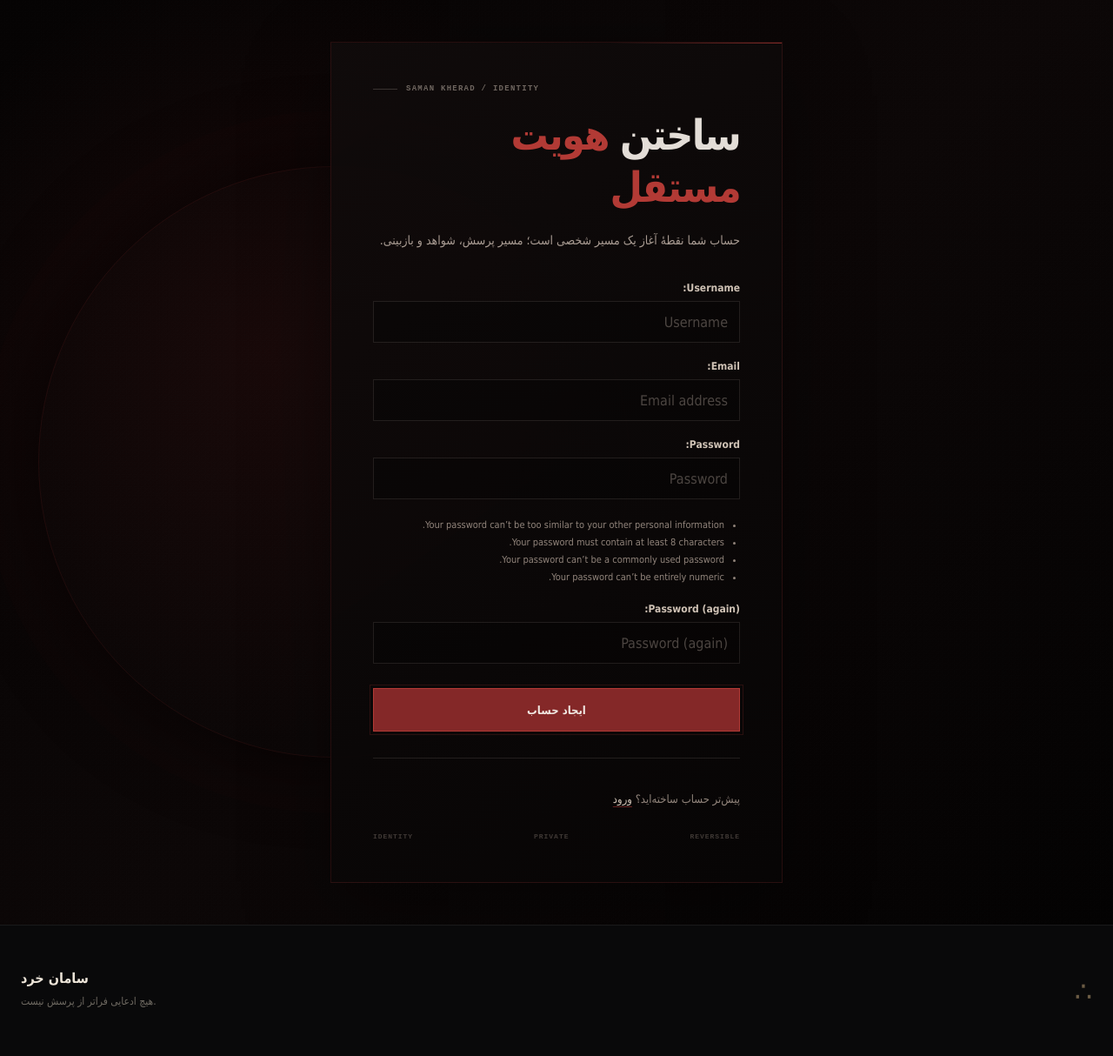
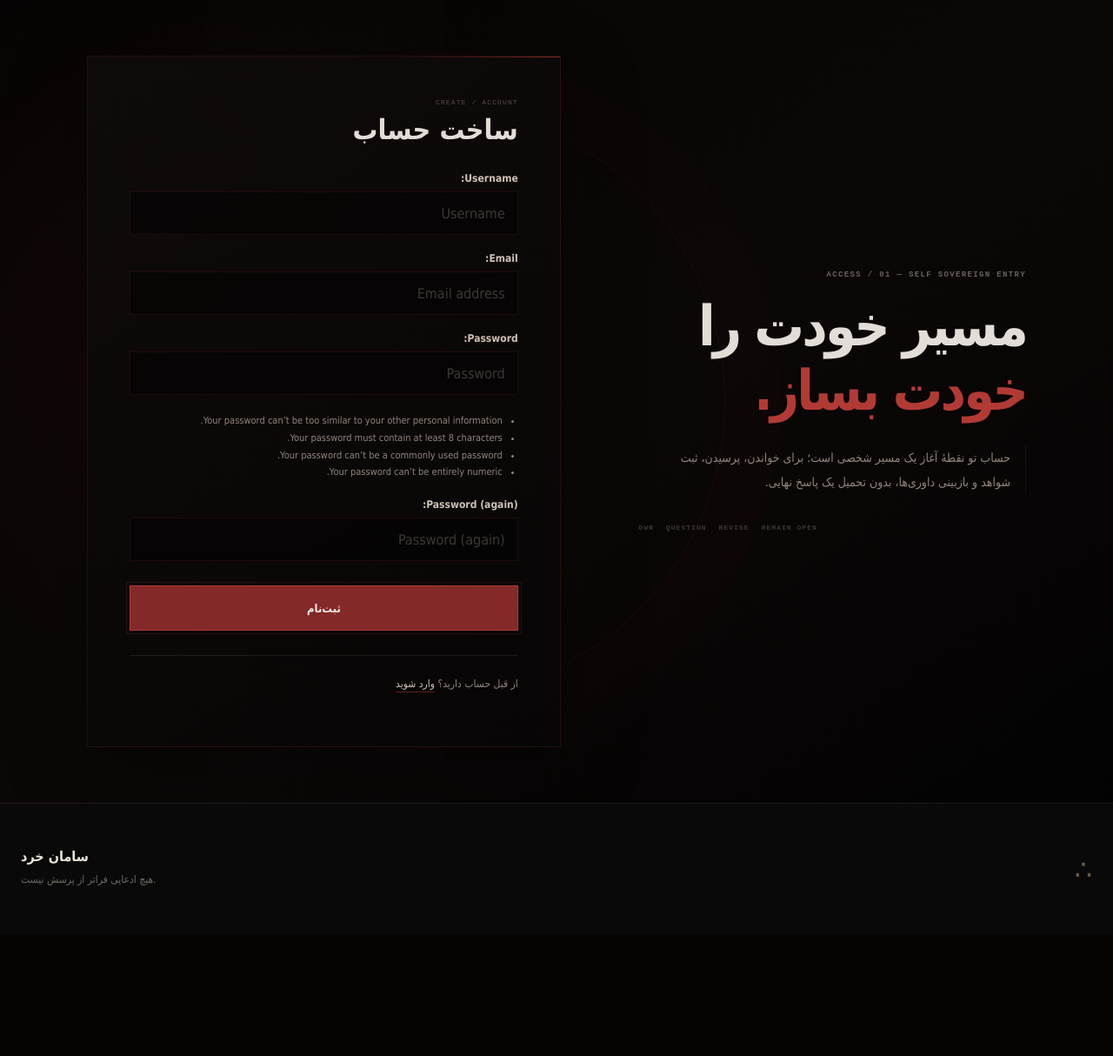
Before and after one commit to 13640226/VORNEQ, a Django app: page /en/accounts/signup/ in a window 1280 px wide. Shown: the part 85-1299 px from the top of the page at 87% size. After the commit the page ends 1103 px from the top, so only its background shows below. Run offline with Django 5.2, Linux system fonts and the light colour scheme.

Commit message:
feat(signup): redesign signup page with V4 epistemic visual system

```diff
--- a/templates/account/signup.html
+++ b/templates/account/signup.html
@@ -2,20 +2,26 @@
 {% load static i18n %}
 
 {% block title %}
-ثبت‌نام — سامان خرد
+{% trans "ثبت‌نام" %} — {% trans "سامان خرد" %}
 {% endblock %}
 
+
 {% block meta %}
+{{ block.super }}
+
 <meta
     name="description"
-    content="ایجاد حساب کاربری در سامان خرد."
+    content="{% trans 'ساخت حساب کاربری در سامان خرد.' %}"
 >
 {% endblock %}
 
+
 {% block extra_head %}
+{{ block.super }}
+
 <style>
     /* ============================================================
-       SAMAN KHERAD — SIGNUP
+       SAMAN KHERAD — SIGN UP
        BLACK METAL × EPISTEMIC MINIMALISM
        ============================================================ */
 
@@ -25,43 +31,42 @@
         --auth-surface-raised: #18100f;
 
         --auth-text: #e3ddd7;
-        --auth-soft: #cfc2b5;
+        --auth-text-soft: #cfc2b5;
         --auth-muted: #91847b;
 
         --auth-accent: #842828;
         --auth-accent-strong: #b23a35;
 
-        --auth-line: rgba(132, 40, 40, 0.24);
-        --auth-soft-line: rgba(207, 194, 181, 0.13);
+        --auth-line: rgba(132, 40, 40, 0.22);
+        --auth-line-soft: rgba(207, 194, 181, 0.11);
 
-        width: 100%;
-        min-height: calc(100svh - 80px);
+        min-height: calc(100vh - 70px);
 
         display: grid;
         place-items: center;
 
+        padding:
+            clamp(40px, 8vh, 90px)
+            20px;
+
         position: relative;
-        isolation: isolate;
-
         overflow: hidden;
-
-        padding: 48px 20px;
-
-        color: var(--auth-text);
 
         direction: rtl;
         text-align: right;
 
+        color: var(--auth-text);
+
         background:
             radial-gradient(
-                circle at 24% 38%,
-                rgba(132, 40, 40, 0.13),
+                circle at 18% 40%,
+                rgba(132, 40, 40, 0.10),
                 transparent 28rem
             ),
             linear-gradient(
-                135deg,
+                145deg,
                 #050303 0%,
-                #0c0707 52%,
+                #0b0707 52%,
                 #030202 100%
             );
     }
@@ -82,16 +87,14 @@
         position: absolute;
         inset: 0;
 
-        z-index: -2;
-
         pointer-events: none;
 
-        opacity: 0.05;
+        opacity: 0.04;
 
         background:
             repeating-radial-gradient(
                 circle at 20% 30%,
-                rgba(255, 255, 255, 0.05) 0 1px,
+                rgba(255, 255, 255, 0.055) 0 1px,
                 transparent 1px 4px
             );
 
@@ -99,54 +102,203 @@
     }
 
 
-    /* empty-center circle */
+    /* empty circle */
 
     .sk-auth-page::after {
         content: "";
 
         position: absolute;
 
-        width: min(70vw, 680px);
+        width: min(54vw, 680px);
         aspect-ratio: 1;
 
+        left: 12%;
         top: 50%;
-        left: 30%;
 
-        z-index: -1;
-
-        transform: translate(-50%, -50%);
+        transform: translateY(-50%);
 
         border-radius: 50%;
 
         border:
             1px solid
-            rgba(132, 40, 40, 0.16);
+            rgba(132, 40, 40, 0.14);
 
         box-shadow:
-            0 0 0 5vw rgba(132, 40, 40, 0.015),
-            0 0 90px rgba(0, 0, 0, 0.68);
+            0 0 0 5vw
+            rgba(132, 40, 40, 0.018);
 
         pointer-events: none;
     }
 
 
     /* ============================================================
-       AUTH PANEL
+       AUTH SHELL
        ============================================================ */
 
     .sk-auth-shell {
-        width: min(100%, 520px);
+        width:
+            min(
+                1080px,
+                100%
+            );
 
         position: relative;
+        z-index: 2;
+
+        display: grid;
+
+        grid-template-columns:
+            minmax(0, 0.9fr)
+            minmax(360px, 1.1fr);
+
+        gap:
+            clamp(
+                40px,
+                7vw,
+                100px
+            );
+
+        align-items: center;
+    }
+
+
+    /* ============================================================
+       MANIFESTO SIDE
+       ============================================================ */
+
+    .sk-auth-manifesto {
+        max-width: 480px;
+    }
+
+
+    .sk-auth-code {
+        margin:
+            0
+            0
+            18px;
+
+        direction: ltr;
+
+        color:
+            var(--auth-text-soft);
+
+        font-family:
+            "Courier New",
+            monospace;
+
+        font-size: 9px;
+
+        font-weight: 700;
+
+        letter-spacing: 0.15em;
+
+        text-transform: uppercase;
+
+        opacity: 0.48;
+    }
+
+
+    .sk-auth-manifesto h1 {
+        margin: 0;
+
+        color:
+            var(--auth-text);
+
+        font-size:
+            clamp(
+                2.7rem,
+                5vw,
+                5rem
+            );
+
+        font-weight: 800;
+
+        line-height: 1.15;
+
+        letter-spacing:
+            -0.045em;
+    }
+
+
+    .sk-auth-manifesto h1 span {
+        display: block;
+
+        color:
+            var(--auth-accent-strong);
+    }
+
+
+    .sk-auth-manifesto > p:not(.sk-auth-code) {
+        max-width: 430px;
+
+        margin:
+            26px
+            0
+            0;
+
+        padding-right: 17px;
+
+        color:
+            var(--auth-muted);
+
+        border-right:
+            1px solid
+            rgba(132, 40, 40, 0.22);
+
+        font-size: 14px;
+
+        line-height: 2;
+    }
+
+
+    .sk-auth-principles {
+        margin-top: 34px;
+
+        display: flex;
+        flex-wrap: wrap;
+
+        gap: 14px;
+
+        direction: ltr;
+
+        color:
+            var(--auth-muted);
+
+        font-family:
+            "Courier New",
+            monospace;
+
+        font-size: 8px;
+
+        font-weight: 700;
+
+        letter-spacing: 0.13em;
+
+        opacity: 0.38;
+    }
+
+
+    /* ============================================================
+       FORM CARD
+       ============================================================ */
+
+    .sk-auth-card {
+        width: 100%;
 
         padding:
-            clamp(28px, 5vw, 48px);
+            clamp(
+                28px,
+                4vw,
+                48px
+            );
+
+        position: relative;
 
         background:
             linear-gradient(
                 145deg,
-                rgba(16, 11, 11, 0.96),
-                rgba(7, 5, 5, 0.98)
+                rgba(16, 11, 11, 0.97),
+                rgba(7, 5, 5, 0.99)
             );
 
         border:
@@ -155,11 +307,11 @@
 
         box-shadow:
             0 30px 90px
-            rgba(0, 0, 0, 0.38);
+            rgba(0, 0, 0, 0.32);
     }
 
 
-    .sk-auth-shell::before {
+    .sk-auth-card::before {
         content: "";
 
         position: absolute;
@@ -167,7 +319,7 @@
         top: 0;
         right: 0;
 
-        width: 38%;
+        width: 34%;
         height: 1px;
 
         background:
@@ -177,58 +329,39 @@
                 var(--auth-accent-strong)
             );
 
-        opacity: 0.7;
+        opacity: 0.70;
     }
 
 
-    /* ============================================================
-       HEADER
-       ============================================================ */
+    .sk-auth-card-header {
+        margin-bottom: 30px;
+    }
 
-    .sk-auth-eyebrow {
+
+    .sk-auth-card-header p {
         margin:
             0
             0
-            18px;
-
-        display: flex;
-        align-items: center;
-
-        gap: 10px;
+            8px;
 
         direction: ltr;
 
         color:
-            var(--auth-soft);
+            var(--auth-muted);
 
         font-family:
             "Courier New",
             monospace;
 
-        font-size: 9px;
-        font-weight: 700;
+        font-size: 8px;
 
         letter-spacing: 0.14em;
 
-        text-transform: uppercase;
-
-        opacity: 0.5;
+        opacity: 0.55;
     }
 
 
-    .sk-auth-eyebrow::before {
-        content: "";
-
-        width: 28px;
-        height: 1px;
-
-        background: currentColor;
-
-        opacity: 0.45;
-    }
-
-
-    .sk-auth-title {
+    .sk-auth-card-header h2 {
         margin: 0;
 
         color:
@@ -236,48 +369,18 @@
 
         font-size:
             clamp(
-                2rem,
-                5vw,
-                3rem
+                1.7rem,
+                2.5vw,
+                2.3rem
             );
 
-        font-weight: 800;
-
-        line-height: 1.25;
-
-        letter-spacing: -0.035em;
-    }
-
-
-    .sk-auth-title span {
-        color:
-            var(--auth-accent-strong);
-    }
-
-
-    .sk-auth-intro {
-        margin:
-            18px
-            0
-            0;
-
-        color:
-            #a89b92;
-
-        font-size: 14px;
-
-        line-height: 1.95;
+        font-weight: 700;
     }
 
 
     /* ============================================================
-       FORM
+       DJANGO FORM
        ============================================================ */
-
-    .sk-auth-form {
-        margin-top: 34px;
-    }
-
 
     .sk-auth-form p {
         margin:
@@ -293,38 +396,32 @@
         margin-bottom: 8px;
 
         color:
-            var(--auth-soft);
+            var(--auth-text-soft);
 
         font-size: 12px;
-        font-weight: 700;
+
+        font-weight: 600;
     }
 
 
-    .sk-auth-form input[type="text"],
-    .sk-auth-form input[type="email"],
-    .sk-auth-form input[type="password"],
-    .sk-auth-form input[type="url"],
-    .sk-auth-form select,
-    .sk-auth-form textarea {
+    .sk-auth-form input {
         width: 100%;
-        min-height: 48px;
+
+        min-height: 50px;
 
         padding:
             10px
-            13px;
+            14px;
 
         color:
             var(--auth-text);
 
-        caret-color:
-            var(--auth-accent-strong);
-
         background:
-            rgba(0, 0, 0, 0.28);
+            rgba(5, 3, 3, 0.72);
 
         border:
             1px solid
-            var(--auth-soft-line);
+            var(--auth-line);
 
         border-radius: 0;
 
@@ -332,43 +429,39 @@
 
         font: inherit;
 
-        direction: rtl;
-
         transition:
-            border-color 180ms ease,
-            background-color 180ms ease,
-            box-shadow 180ms ease;
+            border-color 170ms ease,
+            background 170ms ease,
+            box-shadow 170ms ease;
     }
 
 
-    .sk-auth-form textarea {
-        min-height: 120px;
-        resize: vertical;
+    .sk-auth-form input:hover {
+        border-color:
+            rgba(207, 194, 181, 0.22);
     }
 
 
-    .sk-auth-form input:focus,
-    .sk-auth-form select:focus,
-    .sk-auth-form textarea:focus {
+    .sk-auth-form input:focus {
         background:
-            rgba(0, 0, 0, 0.42);
+            rgba(12, 7, 7, 0.98);
 
         border-color:
             var(--auth-accent-strong);
 
         box-shadow:
             0 0 0 3px
-            rgba(132, 40, 40, 0.12);
+            rgba(132, 40, 40, 0.10);
     }
 
 
     .sk-auth-form input::placeholder {
         color:
-            rgba(207, 194, 181, 0.34);
+            rgba(207, 194, 181, 0.28);
     }
 
 
-    /* Django help text */
+    /* help texts */
 
     .sk-auth-form .helptext {
         display: block;
@@ -401,57 +494,59 @@
     }
 
 
-    /* errors */
+    /* Django errors */
 
-    .sk-auth-errors,
     .sk-auth-form .errorlist {
         margin:
             0
             0
-            20px;
+            10px;
 
         padding:
-            12px
-            14px;
+            10px
+            13px;
 
         list-style: none;
 
         color:
-            #e0b2ac;
+            #e8b6ad;
 
         background:
-            rgba(132, 40, 40, 0.11);
+            rgba(132, 40, 40, 0.12);
 
         border-right:
-            3px solid
+            2px solid
             var(--auth-accent-strong);
 
         font-size: 12px;
 
-        line-height: 1.8;
+        line-height: 1.7;
+    }
+
+
+    .sk-auth-form .errorlist li {
+        margin: 0;
     }
 
 
     /* ============================================================
-       BUTTON
+       SUBMIT
        ============================================================ */
 
     .sk-auth-submit {
         width: 100%;
-        min-height: 50px;
+
+        min-height: 52px;
 
         margin-top: 8px;
 
         display: inline-flex;
+
         align-items: center;
         justify-content: center;
 
-        padding:
-            0
-            24px;
-
         color:
-            #f1e9e3;
+            #f1eae4;
 
         background:
             var(--auth-accent);
@@ -462,7 +557,7 @@
 
         outline:
             1px solid
-            rgba(178, 58, 53, 0.20);
+            rgba(178, 58, 53, 0.18);
 
         outline-offset: 3px;
 
@@ -471,109 +566,115 @@
         font: inherit;
 
         font-size: 13px;
-        font-weight: 800;
+
+        font-weight: 700;
 
         cursor: pointer;
 
         transition:
-            transform 180ms ease,
-            background-color 180ms ease,
-            box-shadow 180ms ease;
+            background 170ms ease,
+            transform 170ms ease,
+            box-shadow 170ms ease;
     }
 
 
     .sk-auth-submit:hover {
-        transform:
-            translateY(-2px);
-
         background:
             var(--auth-accent-strong);
 
+        transform:
+            translateY(-1px);
+
         box-shadow:
             0 10px 30px
-            rgba(132, 40, 40, 0.24);
-    }
-
-
-    .sk-auth-submit:focus-visible {
-        outline:
-            2px solid
-            var(--auth-soft);
-
-        outline-offset: 5px;
+            rgba(132, 40, 40, 0.22);
     }
 
 
     /* ============================================================
-       FOOTER / LOGIN LINK
+       LOGIN LINK
        ============================================================ */
 
-    .sk-auth-footer {
-        margin-top: 30px;
+    .sk-auth-login {
+        margin-top: 28px;
 
         padding-top: 22px;
 
         border-top:
             1px solid
-            var(--auth-soft-line);
+            var(--auth-line-soft);
 
         color:
             var(--auth-muted);
 
-        font-size: 13px;
+        font-size: 12px;
 
         line-height: 1.8;
     }
 
 
-    .sk-auth-footer a {
+    .sk-auth-login a {
         color:
-            var(--auth-soft);
+            var(--auth-text-soft);
 
         text-decoration:
             underline;
 
         text-decoration-color:
-            rgba(178, 58, 53, 0.55);
+            rgba(178, 58, 53, 0.50);
 
-        text-underline-offset: 4px;
-
-        transition:
-            color 180ms ease;
+        text-underline-offset: 5px;
     }
 
 
-    .sk-auth-footer a:hover {
+    .sk-auth-login a:hover {
         color:
             var(--auth-accent-strong);
     }
 
 
-    .sk-auth-meta {
-        margin-top: 26px;
+    /* ============================================================
+       FOCUS
+       ============================================================ */
 
-        display: flex;
+    .sk-auth-page a:focus-visible,
+    .sk-auth-page button:focus-visible,
+    .sk-auth-page input:focus-visible {
+        outline:
+            2px solid
+            var(--auth-accent-strong);
 
-        justify-content:
-            space-between;
+        outline-offset: 3px;
+    }
 
-        gap: 12px;
 
-        direction: ltr;
+    /* ============================================================
+       TABLET
+       ============================================================ */
 
-        color:
-            var(--auth-muted);
+    @media (max-width: 900px) {
 
-        font-family:
-            "Courier New",
-            monospace;
+        .sk-auth-shell {
+            grid-template-columns: 1fr;
 
-        font-size: 8px;
-        font-weight: 700;
+            max-width: 620px;
+        }
 
-        letter-spacing: 0.12em;
 
-        opacity: 0.4;
+        .sk-auth-manifesto {
+            max-width: 560px;
+        }
+
+
+        .sk-auth-page::after {
+            width: 80vw;
+
+            left: 50%;
+
+            transform:
+                translate(-50%, -50%);
+        }
+
     }
 
 
@@ -640,46 +751,78 @@
 
 {% block content %}
 
-<section
+<main
     class="sk-auth-page"
     lang="fa"
     dir="rtl"
-    aria-labelledby="sk-signup-title"
 >
 
     <div class="sk-auth-shell">
 
+
+        <!-- ========================================================
+             MANIFESTO
+             ======================================================== -->
+
+        <section
+            class="sk-auth-manifesto"
+            aria-labelledby="signup-manifesto-title"
+        >
+
             <p
-            class="sk-auth-eyebrow"
+                class="sk-auth-code"
                 aria-hidden="true"
             >
-            SAMAN KHERAD / IDENTITY
+                ACCESS / 01 — SELF SOVEREIGN ENTRY
             </p>
 
 
-        <h1
-            id="sk-signup-title"
-            class="sk-auth-title"
-        >
-            ساختن
-            <span>هویت مستقل</span>
+            <h1 id="signup-manifesto-title">
+                {% trans "مسیر خودت را" %}
+                <span>
+                    {% trans "خودت بساز." %}
+                </span>
             </h1>
 
 
-        <p class="sk-auth-intro">
-            حساب شما نقطهٔ آغاز یک مسیر شخصی است؛
-            مسیر پرسش، شواهد و بازبینی.
+            <p>
+                {% trans "حساب تو نقطهٔ آغاز یک مسیر شخصی است؛ برای خواندن، پرسیدن، ثبت شواهد و بازبینی داوری‌ها، بدون تحمیل یک پاسخ نهایی." %}
             </p>
 
 
-        {% if form.non_field_errors %}
             <div
-                class="sk-auth-errors"
-                role="alert"
+                class="sk-auth-principles"
+                aria-hidden="true"
             >
-                {{ form.non_field_errors }}
+                <span>OWN</span>
+                <span>QUESTION</span>
+                <span>REVISE</span>
+                <span>REMAIN OPEN</span>
             </div>
-        {% endif %}
+
+        </section>
+
+
+        <!-- ========================================================
+             SIGNUP FORM
+             ======================================================== -->
+
+        <section
+            class="sk-auth-card"
+            aria-labelledby="signup-form-title"
+        >
+
+            <header class="sk-auth-card-header">
+
+                <p aria-hidden="true">
+                    CREATE / ACCOUNT
+                </p>
+
+                <h2 id="signup-form-title">
+                    {% trans "ساخت حساب" %}
+                </h2>
+
+            </header>
 
 
             <form
@@ -707,35 +864,26 @@
                     type="submit"
                     class="sk-auth-submit"
                 >
-                ایجاد حساب
+                    {% trans "ثبت‌نام" %}
                 </button>
 
             </form>
 
 
-        <div class="sk-auth-footer">
+            <p class="sk-auth-login">
 
-            <p>
-                پیش‌تر حساب ساخته‌اید؟
+                {% trans "از قبل حساب دارید؟" %}
+
                 <a href="{% url 'account_login' %}">
-                    ورود
+                    {% trans "وارد شوید" %}
                 </a>
+
             </p>
+
+        </section>
 
     </div>
 
-
-        <div
-            class="sk-auth-meta"
-            aria-hidden="true"
-        >
-            <span>IDENTITY</span>
-            <span>PRIVATE</span>
-            <span>REVERSIBLE</span>
-        </div>
-
-    </div>
-
-</section>
+</main>
 
 {% endblock %}
```
Also changed, not shown: other parts of templates/account/signup.html (+48 -24 lines). Lines whose indentation alone changed are shown as unchanged.
